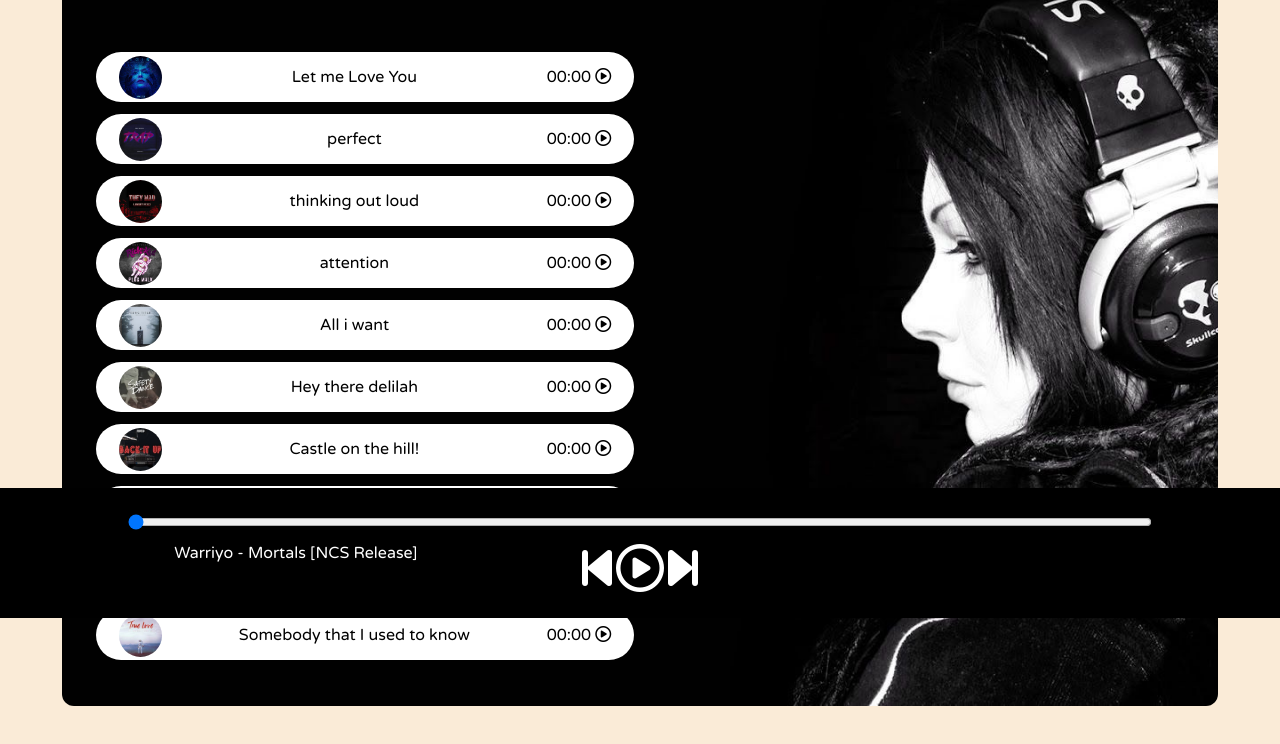
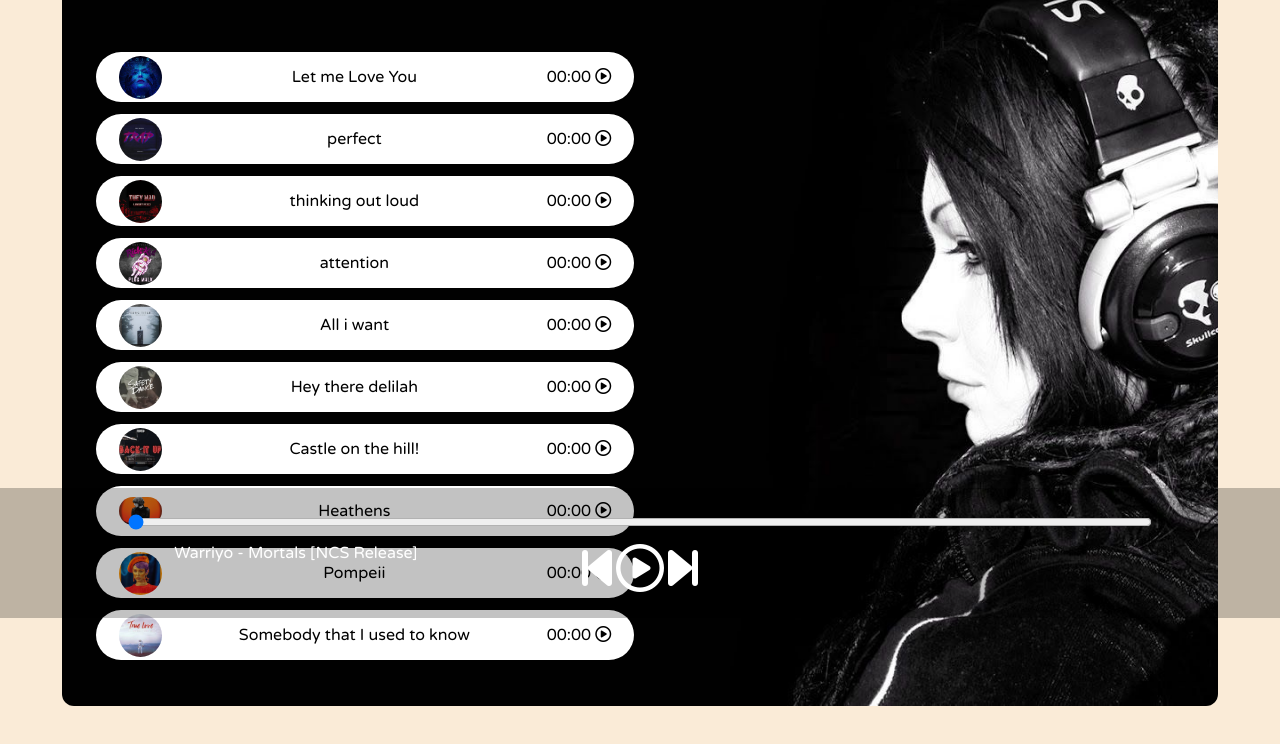
Before and after one commit to Yash8840/Music-App, a plain HTML site: page index.html in a window 1280 px wide. Shown: the part 182-926 px from the top of the page. Drawn offline with Linux system fonts and the light colour scheme.

Commit message:
Update style.css

```diff
--- a/style.css
+++ b/style.css
@@ -59,7 +59,7 @@ nav ul li{
     position: sticky;
     bottom: 0;
     height: 130px;
-    background-color: black;
+    background-color: rgba(0, 0, 0, 0.24);
     color: white;
     display: flex;
     justify-content: center;
```
